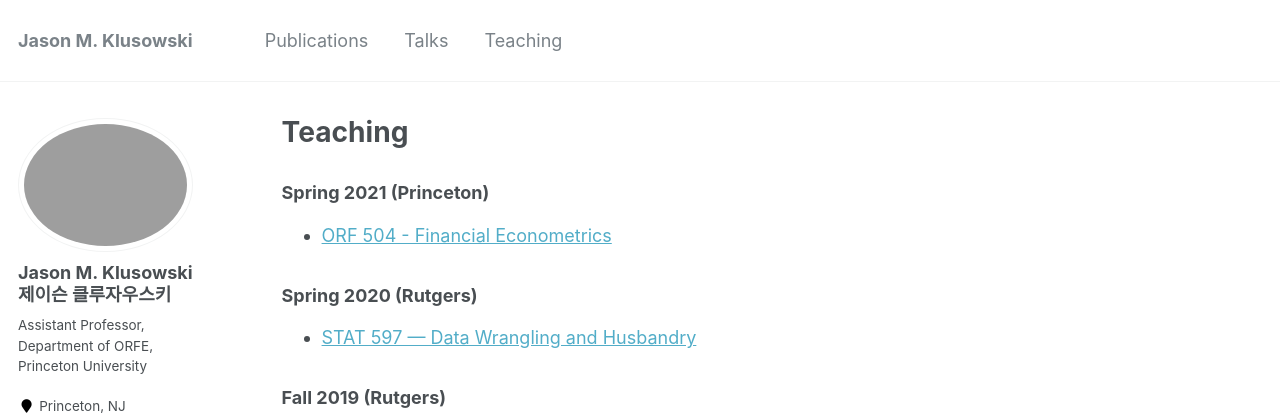
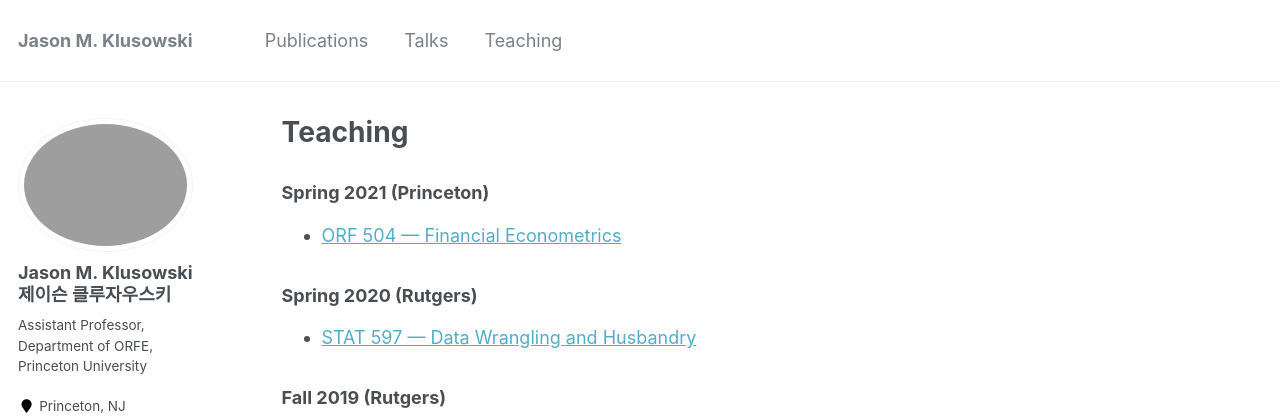
Before and after one commit to jasonklusowski/jasonklusowski.github.io, a Jekyll site: the page built from _pages/teaching.md, in a window 1280 px wide. Shown: the top 418 px of the page. Built offline with Jekyll 4.4.1, drawn with Linux system fonts in a browser that asks for light colours.

```diff
--- a/_pages/teaching.md
+++ b/_pages/teaching.md
@@ -7,7 +7,7 @@ author_profile: true
 
 ### Spring 2021 (Princeton)
 
-* [ORF 504 - Financial Econometrics](https://gradschool.princeton.edu/academics/fields-study/operations-research-and-financial-engineering)
+* [ORF 504 — Financial Econometrics](https://gradschool.princeton.edu/academics/fields-study/operations-research-and-financial-engineering)
 
 ### Spring 2020 (Rutgers)
 
```
